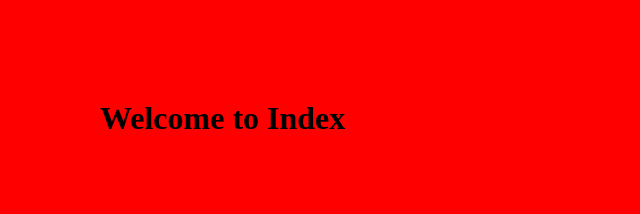
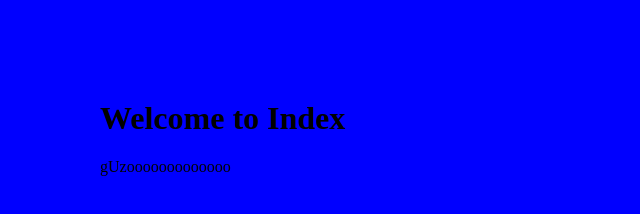
Before and after one commit to amirabas-khoshbayan/project, a plain HTML site: page index.html in a window 1280 px wide. Shown: the whole page, without its empty margins (0-640 px from the left). Drawn offline with Linux system fonts and the light colour scheme.

Commit message:
Chenge Project

```diff
--- a/css/style.css
+++ b/css/style.css
@@ -1,4 +1,4 @@
 body {
-  background: red;
+  background: blue;
   margin: 100px;
 }
--- a/index.html
+++ b/index.html
@@ -7,7 +7,7 @@
   </head>
   <body>
     <h1>Welcome to Index </h1>
-
+  <p>gUzooooooooooooo</p>
     <script src="js/main.js"></script>
   </body>
 </html>
```
